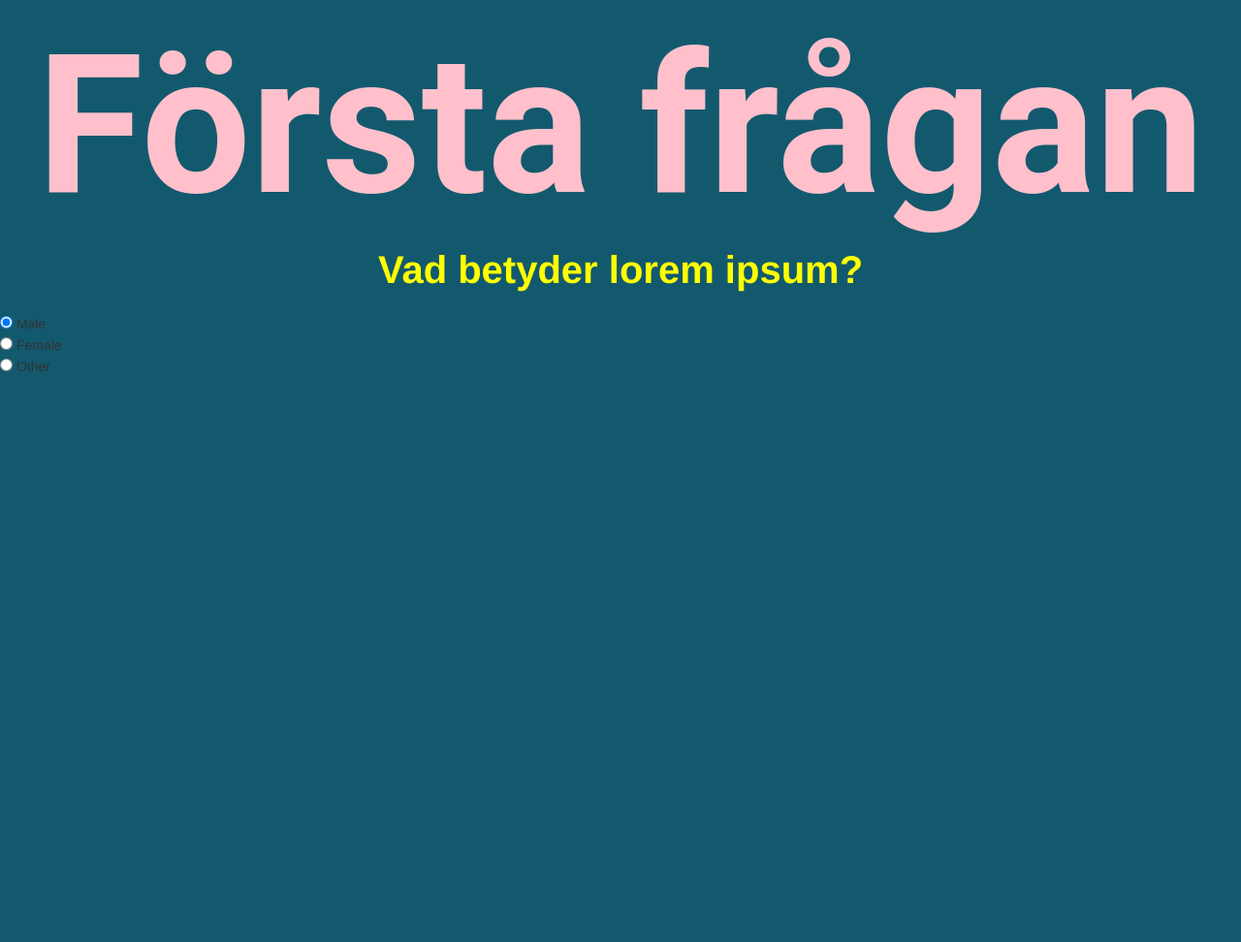
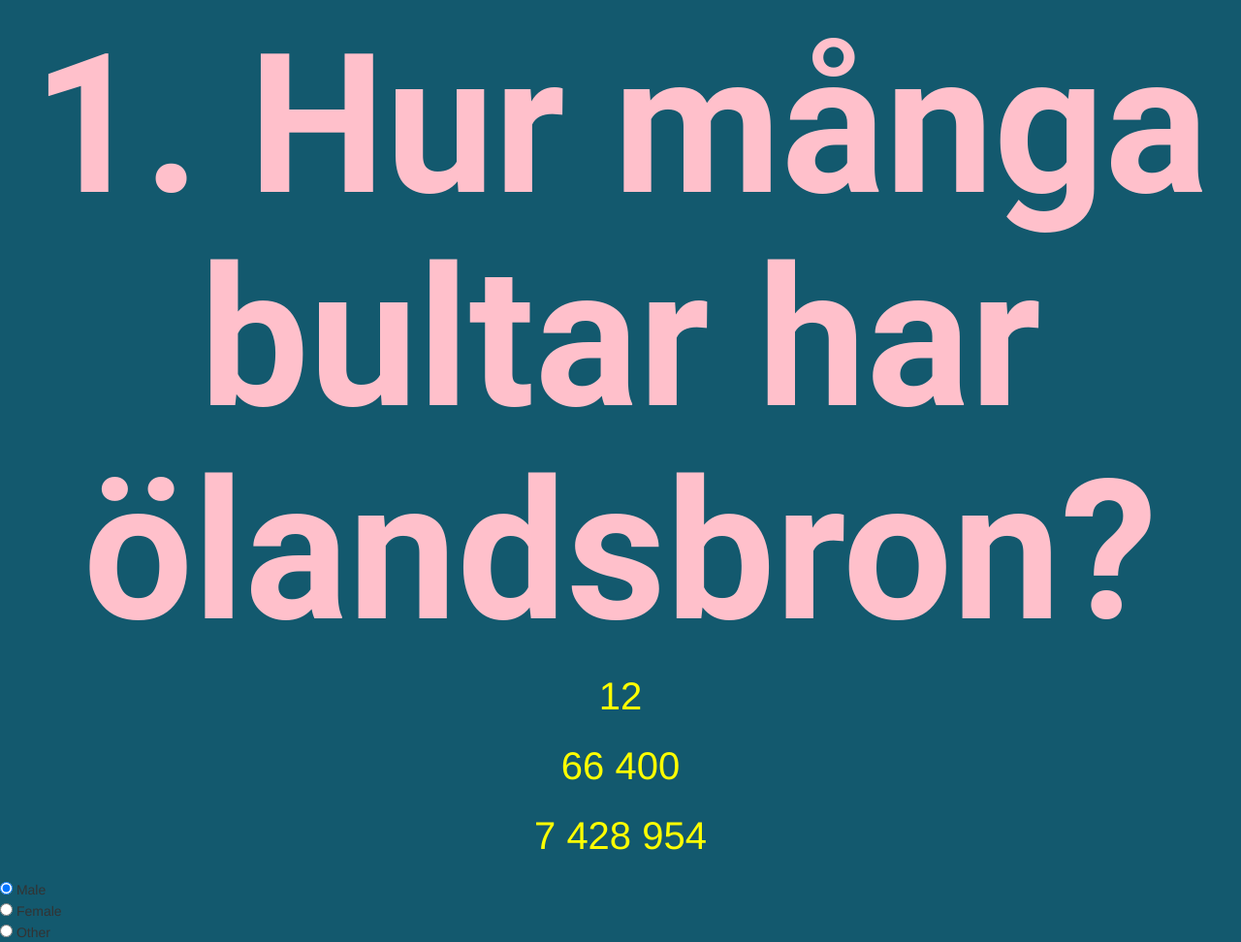
Before and after one commit to FreddieStern/Quizproject, a Django app: page /quiz/1/question/1/ in a window 1280 px wide. Shown: the whole page at 97% size. Before the commit the page ends 383 px from the top, so only its background shows below. Run offline with Django 3.2, Linux system fonts and the light colour scheme; some libraries are stand-ins or nearby versions.

Commit message:
#15 Added test data to question page

```diff
--- a/quiz/templates/question.html
+++ b/quiz/templates/question.html
@@ -9,21 +9,18 @@
 		<link rel="stylesheet" href="/static/quizstyle.css">
 	</head>
 	<body>
-		<h1>Första frågan</h1>
+		<h1>{{ question_number }}. {{ question }}</h1>
 <script src="https://ajax.googleapis.com/ajax/libs/jquery.min.js"></script>
 <script src="js/bootstrap.min.js"></script>
-			<div class="question">
-				Vad betyder lorem ipsum?
-			</div>
-			</p>
 	    <div class="anwers">
+	    	<p>{{ answer1 }}</p>
+			<p>{{ answer2 }}</p>
+			<p>{{ answer3 }}</p>
 	    	<form>
 				<input type="radio" name="gender" value="male" checked> Male<br>
             	<input type="radio" name="gender" value="female"> Female<br>
             	<input type="radio" name="gender" value="other"> Other
 			</form>
 		</div>
-			</form>
-			</div>
-		</body>
-		</html>
+	</body>
+	</html>
--- a/quiz/views.py
+++ b/quiz/views.py
@@ -18,20 +18,28 @@ quizzes = [
 ]
 
 def startpage (request):
-		context = {
+	context = {
 			"quizzes": quizzes,
-		}
-		return render(request, "startpage.html", context)
+	}
+	return render(request, "startpage.html", context)
 
 def quiz(request, quiz_number):
-		context = {
+	context = {
 			"quiz": quizzes[quiz_number - 1],
 			"quiz_number": quiz_number,
-		}
-		return render(request,"quiz.html", context)
+	}
+	return render(request,"quiz.html", context)
 
 def question(request, quiz_number, question_number):
-	return render(request, "question.html")
+	context = {
+			"question_number": question_number,
+			"question": "Hur många bultar har ölandsbron?",
+			"answer1": "12",
+			"answer2": "66 400",
+			"answer3": "7 428 954",
+			"quiz_number": quiz_number,
+	}
+	return render(request, "question.html", context)
 
 def completed(request, quiz_number):
 	return render(request, "completed.html")
```
